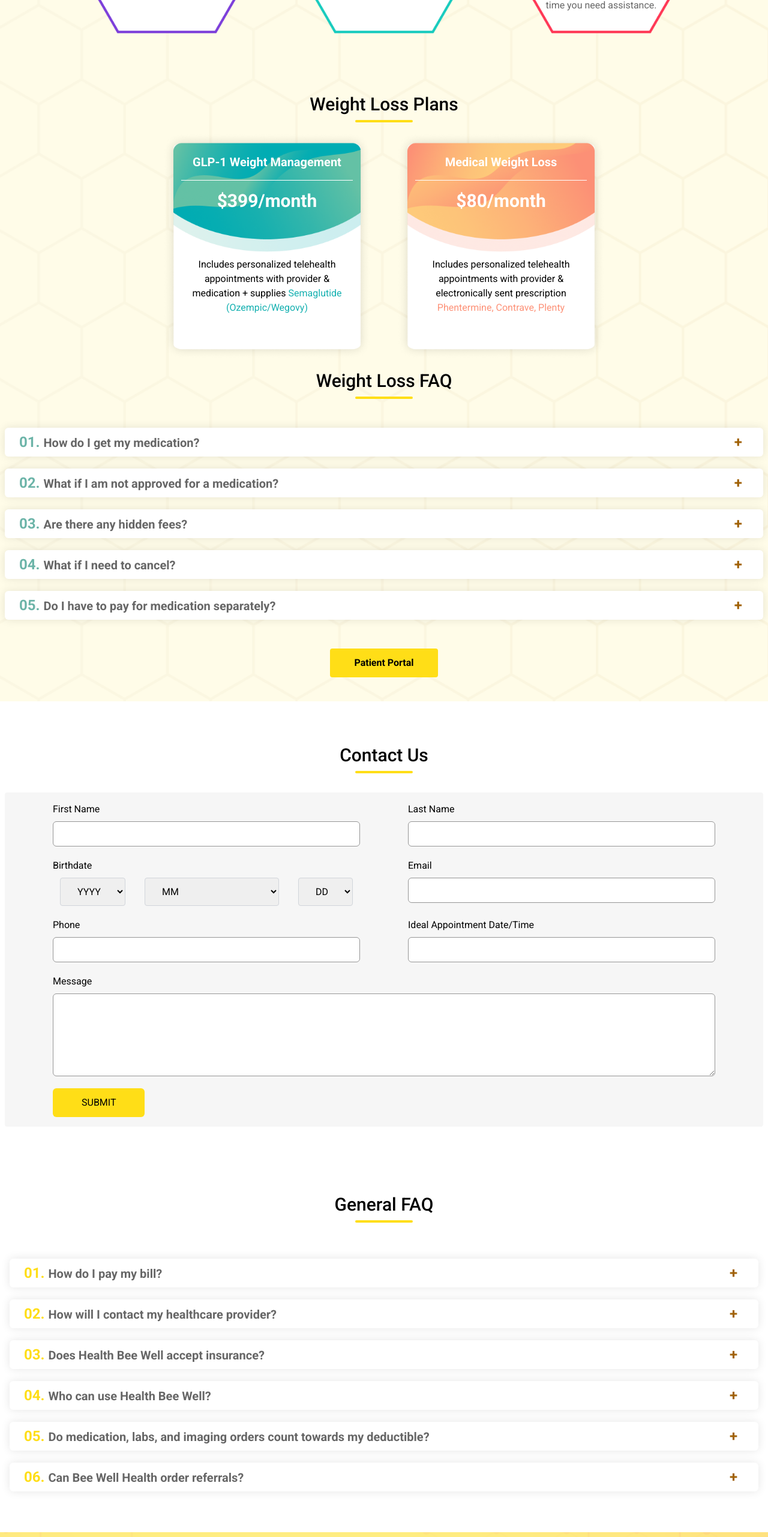
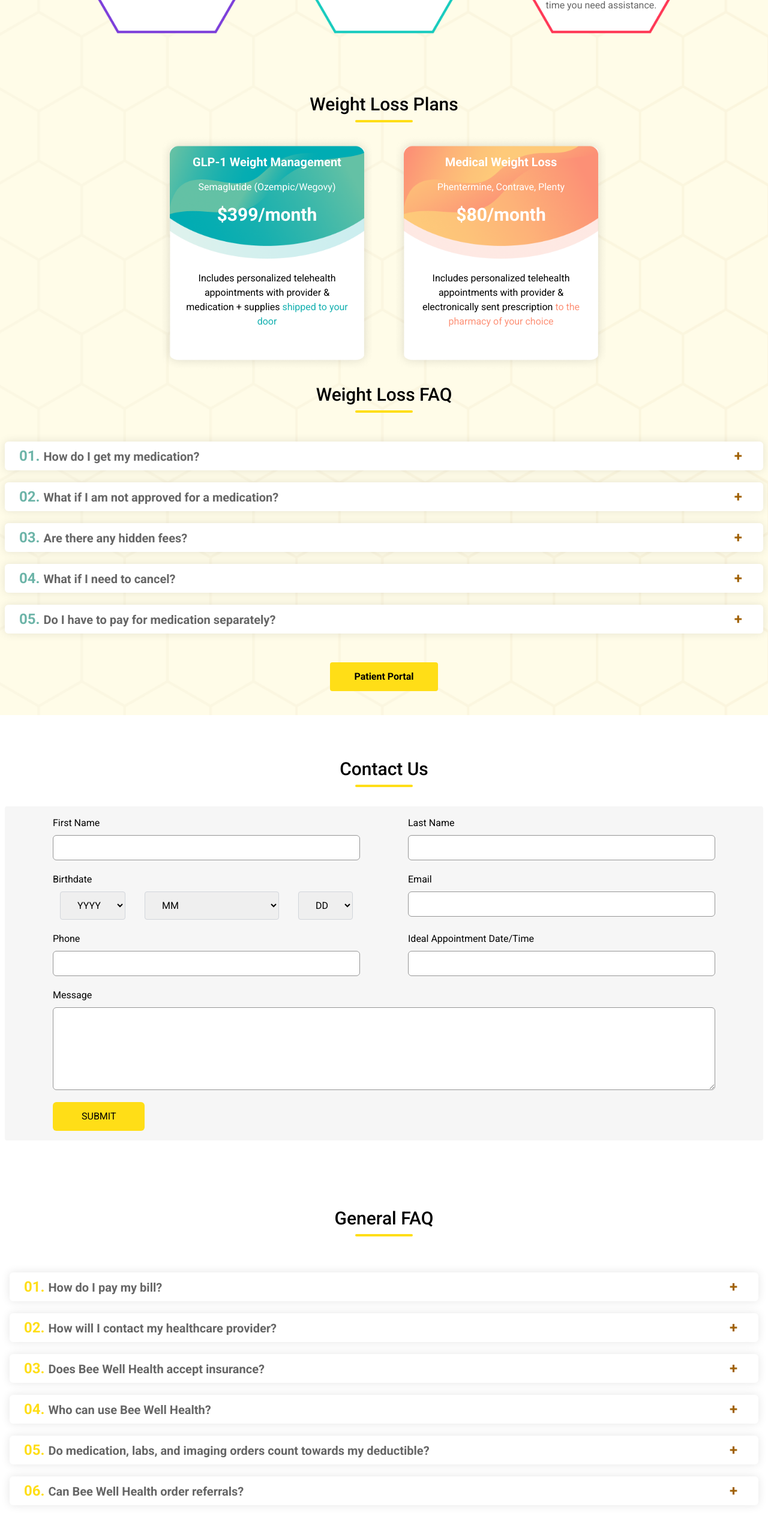
Before and after one commit to ibnul42/bewell, a React (Vite) app in the folder frontend/: page / in a window 1280 px wide. Shown: the part 2253-4815 px from the top of the page at 60% size. Built offline with nearby package versions, Linux system fonts and the light colour scheme.

Commit message:
size fix

```diff
--- a/frontend/src/Layout/Header/index.jsx
+++ b/frontend/src/Layout/Header/index.jsx
@@ -12,7 +12,6 @@ const links = [
 
 const Header = ({ open, setOpen }) => {
   const location = useLocation()
-  console.log(location)
   const navLinkStyles = ({ isActive }) => {
     if (location.pathname !== '/') {
       return {
--- a/frontend/src/Pages/Home/index.jsx
+++ b/frontend/src/Pages/Home/index.jsx
@@ -111,13 +111,13 @@ const generalfaq = [
   },
   {
     serial: `03`,
-    title: `Does Health Bee Well accept insurance?`,
+    title: `Does Bee Well Health accept insurance?`,
     desc: `We do not accept any public or private health insurance plans, cost-sharing, or any other similar methods of payments. Clients are solely responsible for the cost of the service.
     `
   },
   {
     serial: `04`,
-    title: `Who can use Health Bee Well?`,
+    title: `Who can use Bee Well Health?`,
     desc: `You must be 18 years or older. You must be a resident or physically located in Florida. You must have a demonstrated need for treatment.`
   },
   {
@@ -147,7 +147,6 @@ const Home = () => {
   const submitHandler = (e) => {
     e.preventDefault()
     toast.success('Hive Five!')
-    console.log(selectedData)
   }
 
   const viewClickHandler = (item, index) => {
@@ -278,23 +277,23 @@ const Home = () => {
         <div className="flex flex-wrap justify-center gap-5 md:gap-8 lg:gap-10">
           <div className="bg-[url('/assets/weightloss1.png')] bg-cover bg-center min-w-[280px] max-w-[350px] overflow-hidden rounded-lg py-8 px-5 md:px-8 flex flex-col gap-4 items-center">
             <p className='text-xl text-white font-bold'>GLP-1 Weight Management</p>
-            <div className="w-full h-[1px] bg-white"></div>
+            <div className="w-full text-white text-center">Semaglutide (Ozempic/Wegovy)</div>
             <p className='text-3xl text-white font-bold'>$399/month</p>
             <div className="py-10 mt-5">
               <p className='text-center'>Includes personalized telehealth appointments with provider & medication + supplies {` `}
-              <span className='text-[#14B0B0]'>Semaglutide (Ozempic/Wegovy)</span>
-              {/* <span className='text-[#14B0B0]'>shipped to your door</span> */}
+              {/* <span className='text-[#14B0B0]'>Semaglutide (Ozempic/Wegovy)</span> */}
+              <span className='text-[#14B0B0]'>shipped to your door</span>
               </p>
             </div>
           </div>
           <div className="bg-[url('/assets/weightloss2.png')] bg-cover bg-center min-w-[280px] max-w-[350px] overflow-hidden rounded-lg py-8 px-5 md:px-8 flex flex-col gap-4 items-center">
             <p className='text-xl text-white font-bold'>Medical Weight Loss</p>
-            <div className="w-full h-[1px] bg-white"></div>
+            <div className="w-full text-white text-center">Phentermine, Contrave, Plenty</div>
             <p className='text-3xl text-white font-bold'>$80/month</p>
             <div className="py-10 mt-5">
               <p className='text-center'>Includes personalized telehealth appointments with provider & electronically sent prescription {` `}
-              <span className='text-[#FD9177]'>Phentermine, Contrave, Plenty</span>
-              {/* <span className='text-[#FD9177]'>to the pharmacy of your choice</span> */}
+              {/* <span className='text-[#FD9177]'>Phentermine, Contrave, Plenty</span> */}
+              <span className='text-[#FD9177]'>to the pharmacy of your choice</span>
               </p>
             </div>
           </div>
--- a/frontend/src/components/accordion.jsx
+++ b/frontend/src/components/accordion.jsx
@@ -6,7 +6,6 @@ import { Link } from 'react-router-dom'
 const Accordion = ({ items, slColor }) => {
     const [showDetail, setShowDetail] = useState(null)
     const expandHandler = (index) => {
-        console.log(slColor)
         if (showDetail === index) setShowDetail(null)
         else setShowDetail(index)
     }
```
Also changed, not shown: 4 other files (tests, documents, lock files or other folders).
